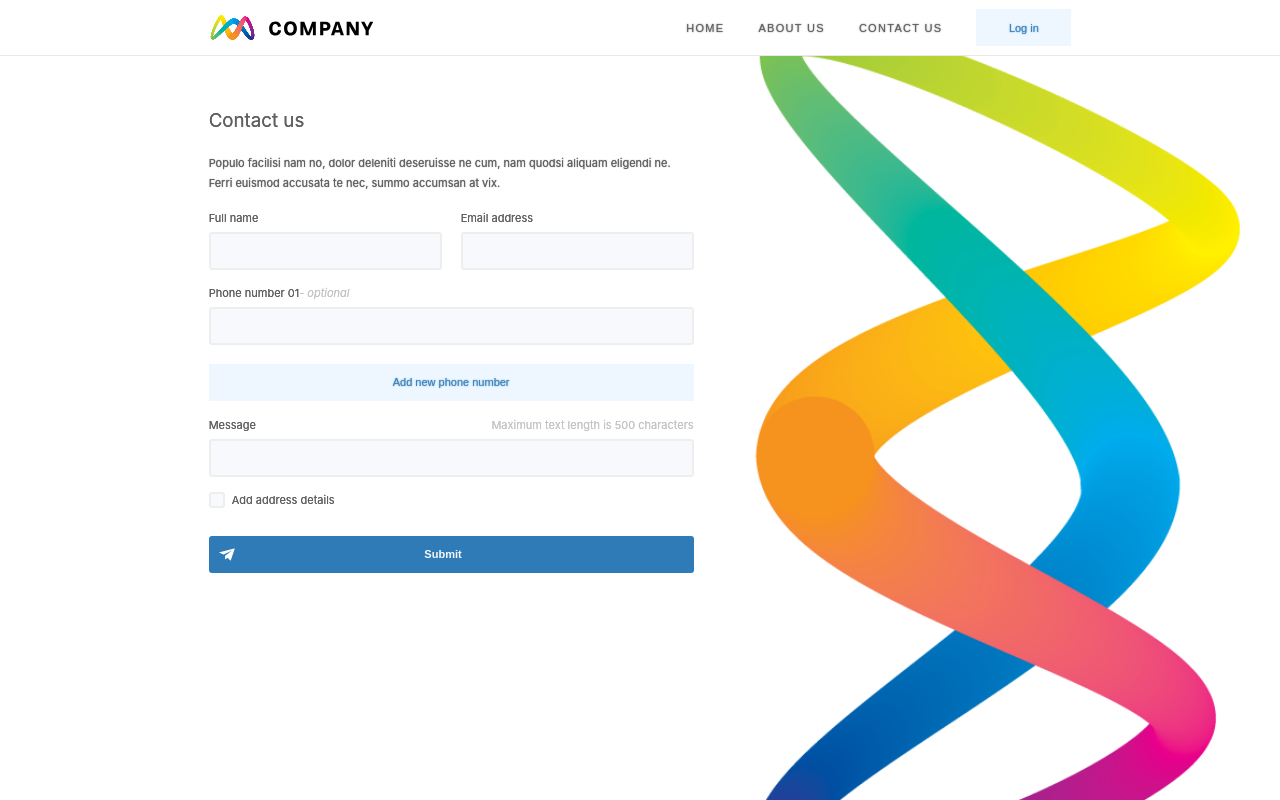
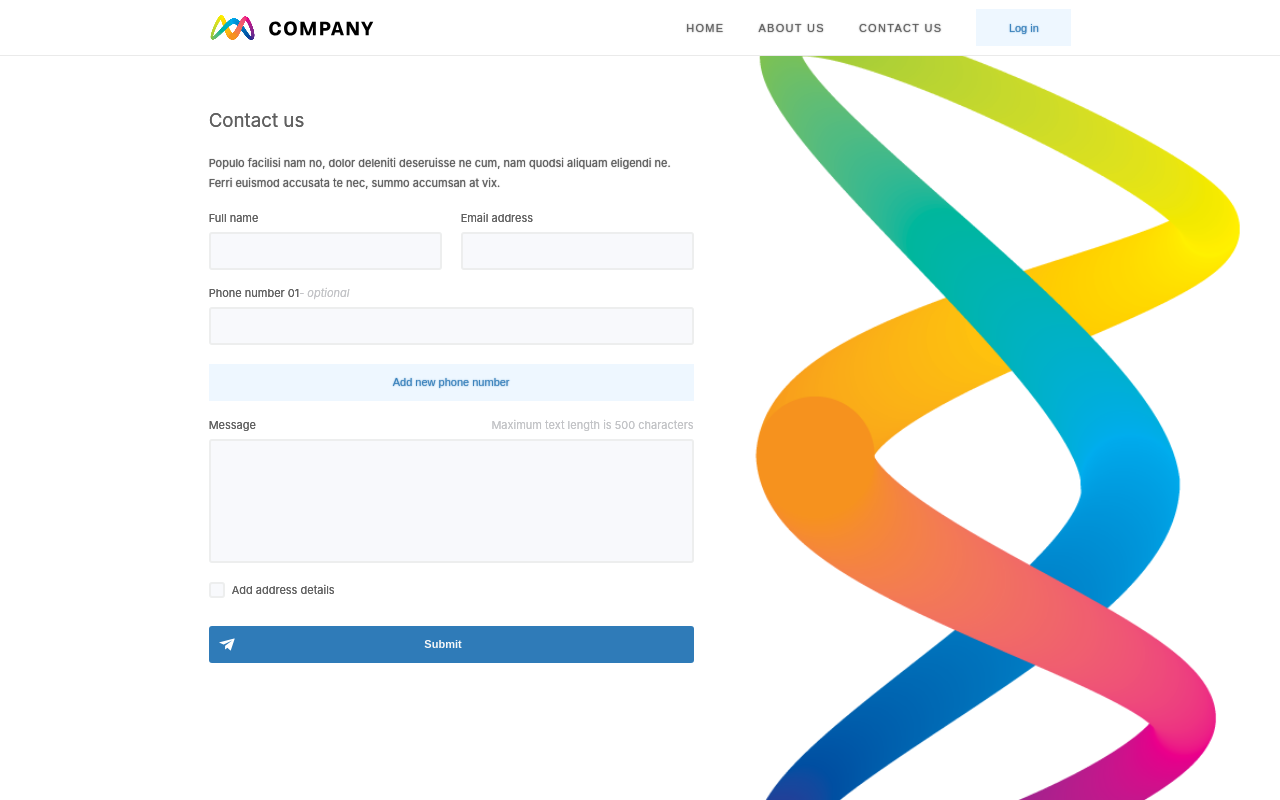
Before and after one commit to jgumoes/react-website, a React (Create React App) app: page /contact in a window 1280 px wide. Shown: the top 800 px of the page. Built offline with nearby package versions, Linux system fonts and the light colour scheme.

Commit message:
fixed the message section and polished the styling

```diff
--- a/src/Views/ContactUs/ContactUs.css
+++ b/src/Views/ContactUs/ContactUs.css
@@ -5,19 +5,13 @@
   background-repeat: no-repeat;
   background-position: 540px -49px;
   background-size: 495px;
-  min-height: 913px;
+  /* min-height: 870px; */
 }
 
 .contact-page-container .form-container{
-  min-height: 733px;
+  min-height: 726px;
   padding: var(--static-page-vertical-padding) 0;
   max-width: 485px;
-}
-
-.contact-us-form{
-  /* min-height: 733px;
-  padding: var(--static-page-vertical-padding) 0;
-  max-width: 485px; */
 }
 
 .contact-us-form .first-line{
--- a/src/Views/ContactUs/ContactUs.jsx
+++ b/src/Views/ContactUs/ContactUs.jsx
@@ -155,7 +155,7 @@ class ContactUs extends React.Component {
 
             <LightButton className="form-element" text="Add new phone number" ID="add-phone-number" clickHandler={this.addPhoneNumber} />
 
-            <FormElement text="Message" element="Message" elementValue={formData.Message} onChangeHandler={this.onChangeHandler} subText={<span className="sub-label">Maximum text length is 500 characters</span>} />
+            <FormElement inputType="textarea" text="Message" element="Message" elementValue={formData.Message} onChangeHandler={this.onChangeHandler} subText={<span className="sub-label">Maximum text length is 500 characters</span>} />
 
             <div className="form-element" id="bIncludeAddressDetails">
               <input type="checkbox" id="bIncludeAddressDetails" name="bIncludeAddressDetails" onChange={this.checkboxChangeHandler} checked={checkboxState} />
--- a/src/components/AddressFormContainer/AddressFormContainer.css
+++ b/src/components/AddressFormContainer/AddressFormContainer.css
@@ -40,5 +40,5 @@ form .address-container {
 }
 
 .contact-us-form .address-container .form-element{
-  margin: 6px 0;
+  margin: 2px 0;
 }
--- a/src/components/FormElement/FormElement.jsx
+++ b/src/components/FormElement/FormElement.jsx
@@ -1,5 +1,5 @@
 
-const FormElement = ({ text, element, elementValue, onChangeHandler, error="", required=true, subText, maxLength=500}) => {
+const FormElement = ({ text, element, elementValue, onChangeHandler, error="", required=true, subText, maxLength=500, inputType="text"}) => {
   return(
     <>
       <div className="form-element" id={element} >
@@ -9,7 +9,12 @@ const FormElement = ({ text, element, elementValue, onChangeHandler, error="", r
             <br></br><span className="error-message">{error}</span>
           </>
         }
-        <input type="text" id={element} name={element} onChange={onChangeHandler} value={elementValue}maxLength={maxLength} required={required}></input>
+        {inputType === "text" &&
+          <input type="text" id={element} name={element} onChange={onChangeHandler} value={elementValue}maxLength={maxLength} required={required}></input>
+        }
+        {inputType === "textarea" &&
+          <textarea id={element} name={element} onChange={onChangeHandler} value={elementValue}maxLength={maxLength} required={required}></textarea>
+        }
       </div>
     </>
   )
```
